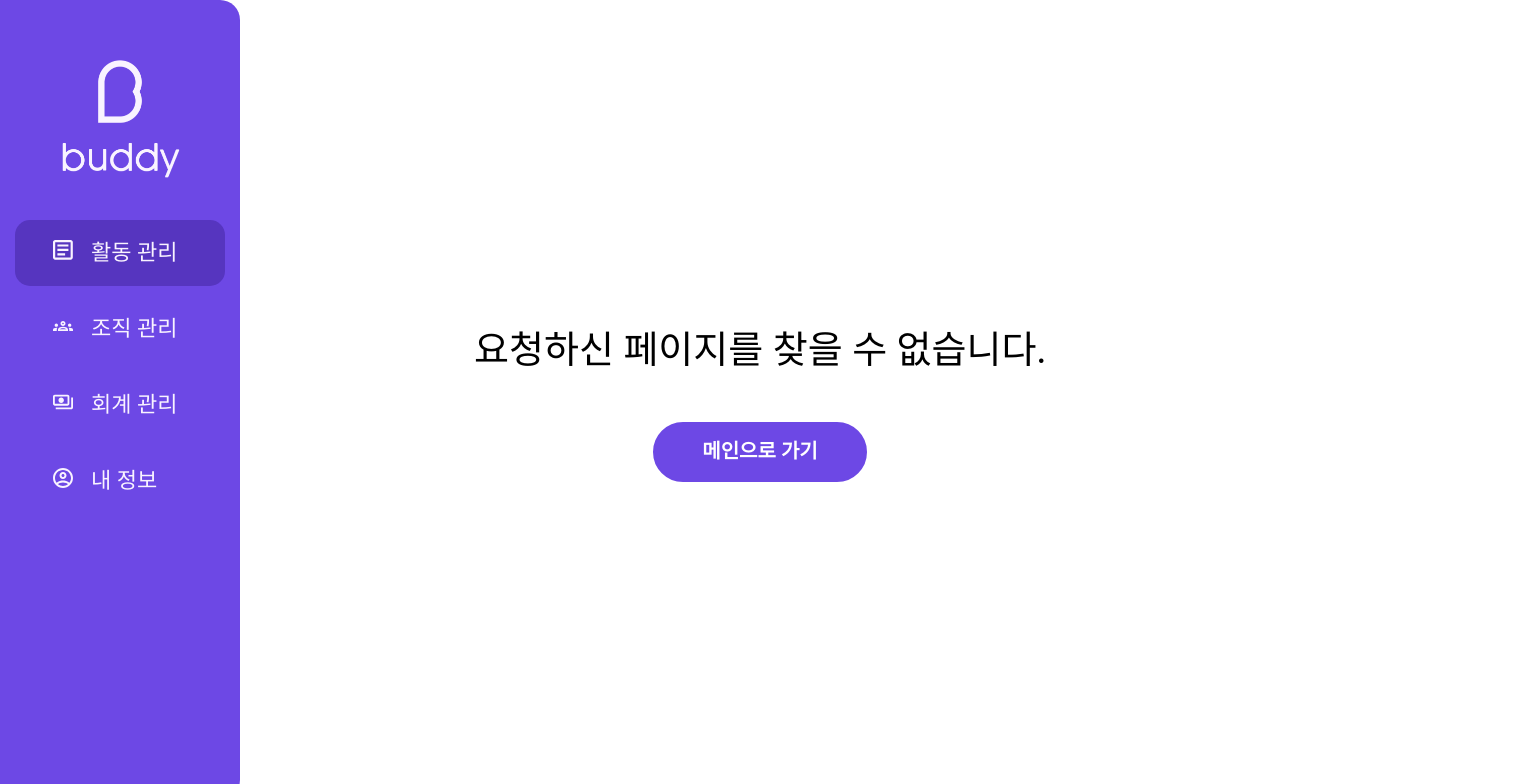
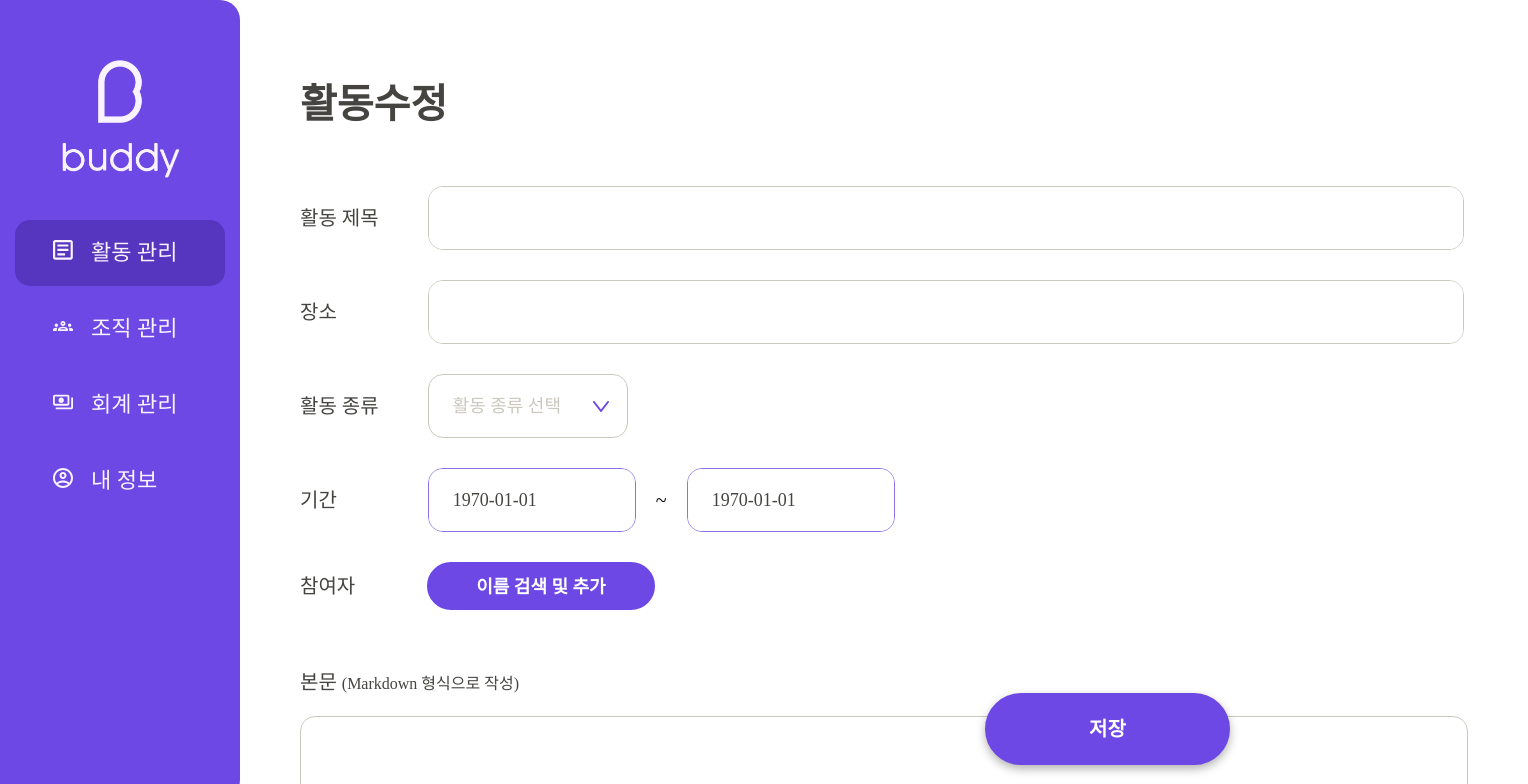
Before and after one commit to kmu-kcc/buddy-frontend, a React (Create React App) app: page /activity/edit in a window 1280 px wide. Shown: the top 784 px of the page, 1528 px wide, since content can reach past the window. Built offline with nearby package versions, Linux system fonts and the light colour scheme; a web font is replaced by a local one.

Commit message:
Fix activity edit page and API request
- update API spec and type
- change route path of Activity Edit page

```diff
--- a/src/pages/activity/Update.tsx
+++ b/src/pages/activity/Edit.tsx
@@ -1,12 +1,14 @@
 import React, {useState, useCallback, useMemo} from 'react';
 import styled from 'styled-components';
 import {useHistory} from 'react-router-dom';
+import {format} from 'date-fns';
 import {toast} from 'react-toastify';
 import {useSelector} from 'react-redux';
 import {RootState, useDispatch} from '../../store';
 import {updateActivity} from '../../store/actions/activityActions';
 import {Text, Button, Box, Input, Textarea, Select, Span} from '../../components';
 import {CommonMessage, ActivityMessage} from '../../common/wordings';
+import {ActivityType} from '../../models/Activity';
 
 const FloatButton = styled(Button)`
   width: 245px;
@@ -18,16 +20,19 @@ const FloatButton = styled(Button)`
   box-shadow: 0px 4px 10px rgba(0, 0, 0, 0.3);
 `;
 
-export const Update = () => {
+export const Edit = () => {
   const dispatch = useDispatch();
+  const {loadingUpdate} = useSelector((state: RootState) => state.activity);
+  const {currentActivity} = useSelector((state: RootState) => state.activity);
+
   const history = useHistory();
-  const {loadingUpdate} = useSelector((state: RootState) => state.activity);
-  const [place, setPlace] = useState('');
-  const [startDate, setStartDate] = useState('');
-  const [endDate, setEndDate] = useState('');
-  const [description, setDescription] = useState('');
-  const [type, setType] = useState('');
-  const id = '';
+  const [title, setTitle] = useState(currentActivity?.title ?? '');
+  const [place, setPlace] = useState(currentActivity?.place ?? '');
+  const [startDate, setStartDate] = useState(format(Number(currentActivity?.start ?? 0), 'yyyy-MM-dd'));
+  const [endDate, setEndDate] = useState(format(Number(currentActivity?.end ?? 0), 'yyyy-MM-dd'));
+  const [description, setDescription] = useState(currentActivity?.description ?? '');
+  const [type, setType] = useState<ActivityType>(currentActivity?.type ?? -1);
+  const id = currentActivity?.id ?? '';
   const start = useMemo(() => new Date(startDate).getTime().toString(), [startDate]);
   const end = useMemo(() => new Date(endDate).getTime().toString(), [endDate]);
 
@@ -37,15 +42,15 @@ export const Update = () => {
     };
   }, []);
   const handleActivityTypeSelect = useCallback((index: number, value: string) => {
-    let type: string;
+    let type: ActivityType;
     if (value === '창립제') {
-      type = '창립제';
+      type = ActivityType.FOUNDING_FESTIVAL;
     } else if (value === '스터디') {
-      type = '스터디';
+      type = ActivityType.STUDY;
     } else if (value === '기타') {
-      type = '기타';
+      type = ActivityType.ETC;
     } else {
-      type = '';
+      type = -1;
     }
     setType(type);
   }, []);
@@ -56,7 +61,8 @@ export const Update = () => {
       return;
     }
 
-    if (type === '' || !place || start === 'NaN' || end === 'NaN' || !description) {
+    if (type < 0 || !title || !place || start === 'NaN' || end === 'NaN' || !description) {
+      console.log(type, title, place, start, end, description);
       toast.warn(ActivityMessage.empty);
       return;
     }
@@ -65,6 +71,7 @@ export const Update = () => {
       const response = await dispatch(updateActivity({
         id,
         update: {
+          title,
           start,
           end,
           place,
@@ -84,19 +91,16 @@ export const Update = () => {
       console.log(err);
       toast.error(CommonMessage.error);
     }
-  }, [dispatch, history, loadingUpdate, id, start, end, place, type, description]);
+  }, [dispatch, history, loadingUpdate, id, title, start, end, place, type, description]);
 
   return (
     <Box width='100%' py='48px' px='60px'>
       <Box isFlex width='100%' mt='32px' alignItems='flex-end' justifyContent='space-between'>
-        <Text color='#454440' fontSize='40px' fontWeight={700} lineHeight='50px'>활동추가</Text>
+        <Text color='#454440' fontSize='40px' fontWeight={700} lineHeight='50px'>활동수정</Text>
       </Box>
       <Box isFlex mt='56px' alignItems='center'>
-        <Text fontSize='20px' color='#454440' lineHeight='24px'>비공개</Text>
-      </Box>
-      <Box isFlex mt='30px' alignItems='center'>
         <Text fontSize='20px' color='#454440' lineHeight='24px'>활동 제목</Text>
-        <Text fontSize='20px' color='#454440' lineHeight='24px' fontWeight='bold' ml='49px'>ID: {id}</Text>
+        <Input onChange={handleInputChange(setTitle)} value={title} ml='49px' width='1036px' height='64px' />
       </Box>
       <Box isFlex mt='30px' alignItems='center'>
         <Text fontSize='20px' color='#454440' lineHeight='24px'>장소</Text>
@@ -104,7 +108,7 @@ export const Update = () => {
       </Box>
       <Box isFlex mt='30px' alignItems='center'>
         <Text fontSize='20px' color='#454440' lineHeight='24px'>활동 종류</Text>
-        <Select ml='49px' width='200px' height='64px' placeholder='활동 종류 선택' onSelect={handleActivityTypeSelect}>
+        <Select ml='49px' width='200px' height='64px' placeholder='활동 종류 선택' initialSelection={type} onSelect={handleActivityTypeSelect}>
           <option>창립제</option>
           <option>스터디</option>
           <option>기타</option>
@@ -124,7 +128,7 @@ export const Update = () => {
         <Text fontSize='20px' color='#454440' lineHeight='24px'>본문 <Span fontSize='16px'>(Markdown 형식으로 작성)</Span></Text>
         <Textarea onChange={handleInputChange(setDescription)} value={description} backgroundColor='#F8F8F8' width='1168px' height='838px' mt='20px' />
       </Box>
-      <FloatButton onClick={handleSubmitClick}>생성</FloatButton>
+      <FloatButton onClick={handleSubmitClick}>저장</FloatButton>
     </Box>
   );
 };
--- a/src/pages/activity/index.tsx
+++ b/src/pages/activity/index.tsx
@@ -4,13 +4,13 @@ import {Router} from '../../utils/router';
 import {List} from './List';
 import {Create} from './Create';
 import {Detail} from './Detail';
-import {Update} from './Update';
+import {Edit} from './Edit';
 
 export const Activity = () => (
   <Router>
     <Route path='/activity/create' exact component={Create} />
     <Route path='/activity/detail' exact component={Detail} />
     <Route path='/activity' exact component={List} />
-    <Route path='/activity/update' exact component={Update} />
+    <Route path='/activity/edit' exact component={Edit} />
   </Router>
 );
--- a/src/store/apis/activity.ts
+++ b/src/store/apis/activity.ts
@@ -32,10 +32,11 @@ export const searchActivity = ({keyword}: SearchActivityRequest) => {
 export interface UpdateActivityRequest {
   id: string;
   update: {
+    title: string;
     start: string;
     end: string;
     place: string;
-    type: string;
+    type: ActivityType;
     description: string;
     participants: string[];
   }
```
